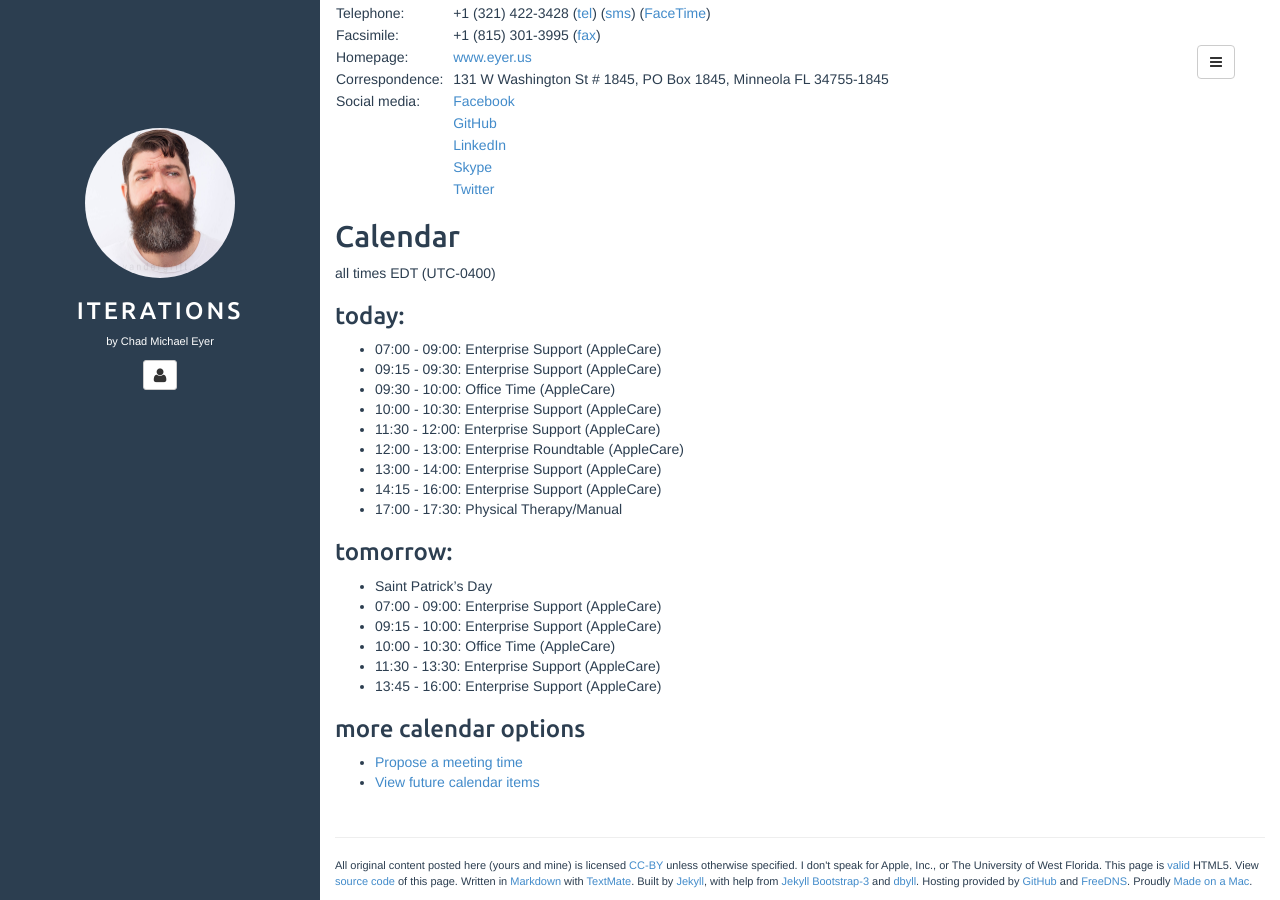
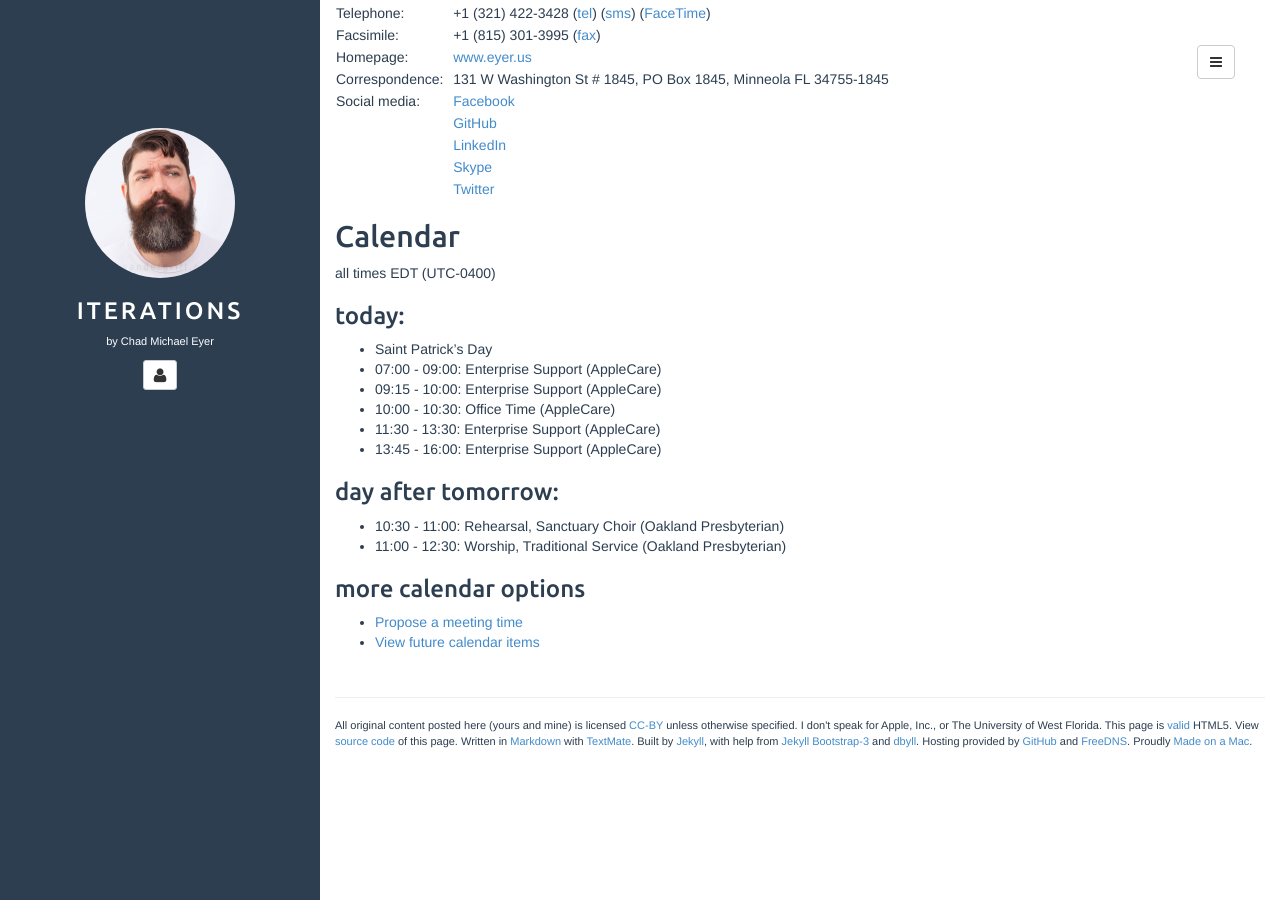
Before and after one commit to chadmichaeleyer/chadmichaeleyer.github.io, a Jekyll site: the page built from about.md, in a window 1280 px wide and 900 px high, scrolled down 1214 px. Built offline with Jekyll 4.4.1, drawn with Linux system fonts in a browser that asks for light colours.

Commit message:
calendar update

```diff
--- a/calendar.markdown
+++ b/calendar.markdown
@@ -1,18 +1,6 @@
 all times EDT (UTC-0400)
 
 ### today:
-
-* 07:00 - 09:00: Enterprise Support (AppleCare)
-* 09:15 - 09:30: Enterprise Support (AppleCare)
-* 09:30 - 10:00: Office Time (AppleCare)
-* 10:00 - 10:30: Enterprise Support (AppleCare)
-* 11:30 - 12:00: Enterprise Support (AppleCare)
-* 12:00 - 13:00: Enterprise Roundtable (AppleCare)
-* 13:00 - 14:00: Enterprise Support (AppleCare)
-* 14:15 - 16:00: Enterprise Support (AppleCare)
-* 17:00 - 17:30: Physical Therapy/Manual
-
-### tomorrow:
 
 * Saint Patrick’s Day
 * 07:00 - 09:00: Enterprise Support (AppleCare)
@@ -20,3 +8,8 @@ all times EDT (UTC-0400)
 * 10:00 - 10:30: Office Time (AppleCare)
 * 11:30 - 13:30: Enterprise Support (AppleCare)
 * 13:45 - 16:00: Enterprise Support (AppleCare)
+
+### day after tomorrow:
+
+* 10:30 - 11:00: Rehearsal, Sanctuary Choir (Oakland Presbyterian)
+* 11:00 - 12:30: Worship, Traditional Service (Oakland Presbyterian)
```
Also changed, not shown: calendar-year.markdown (+5 -12 lines).
